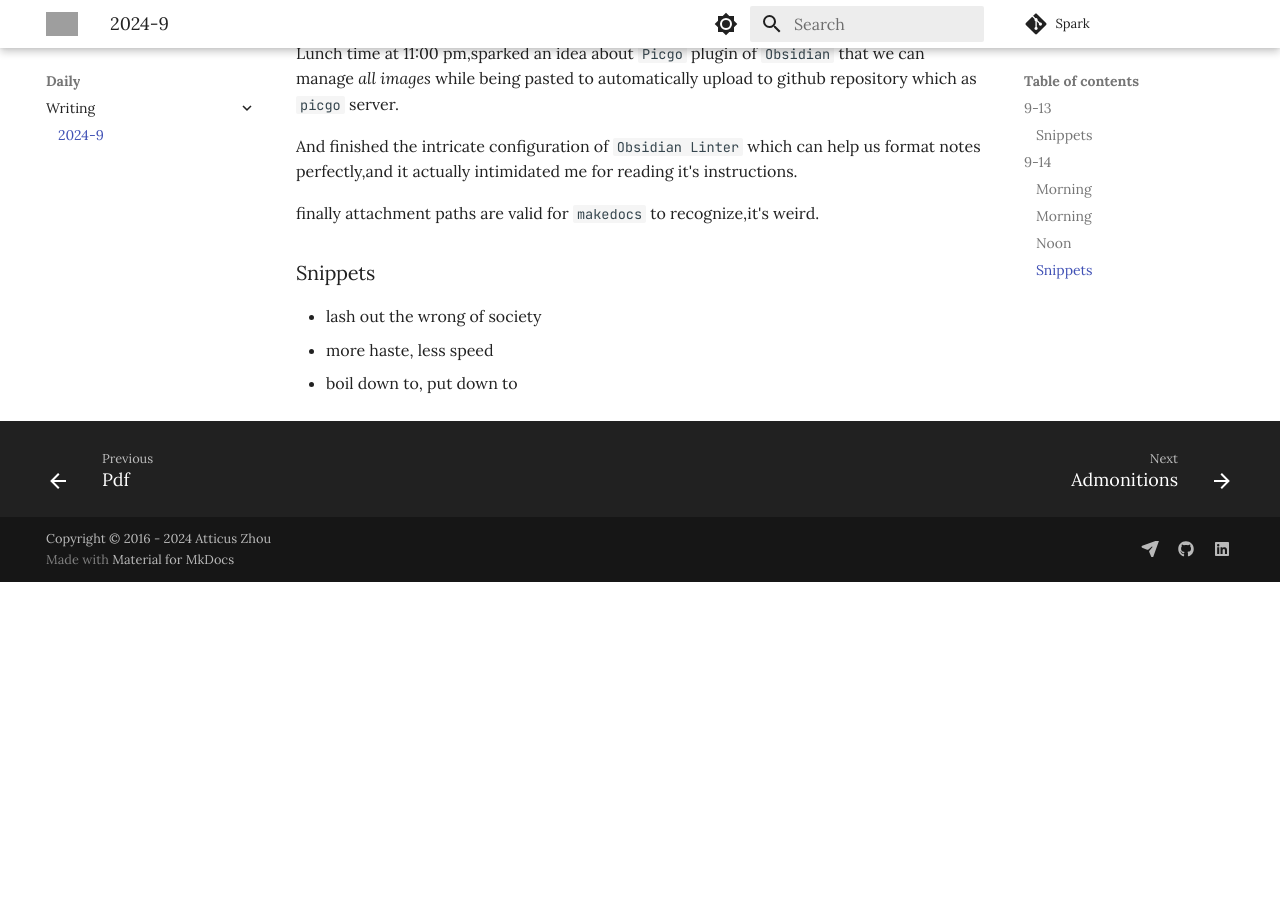
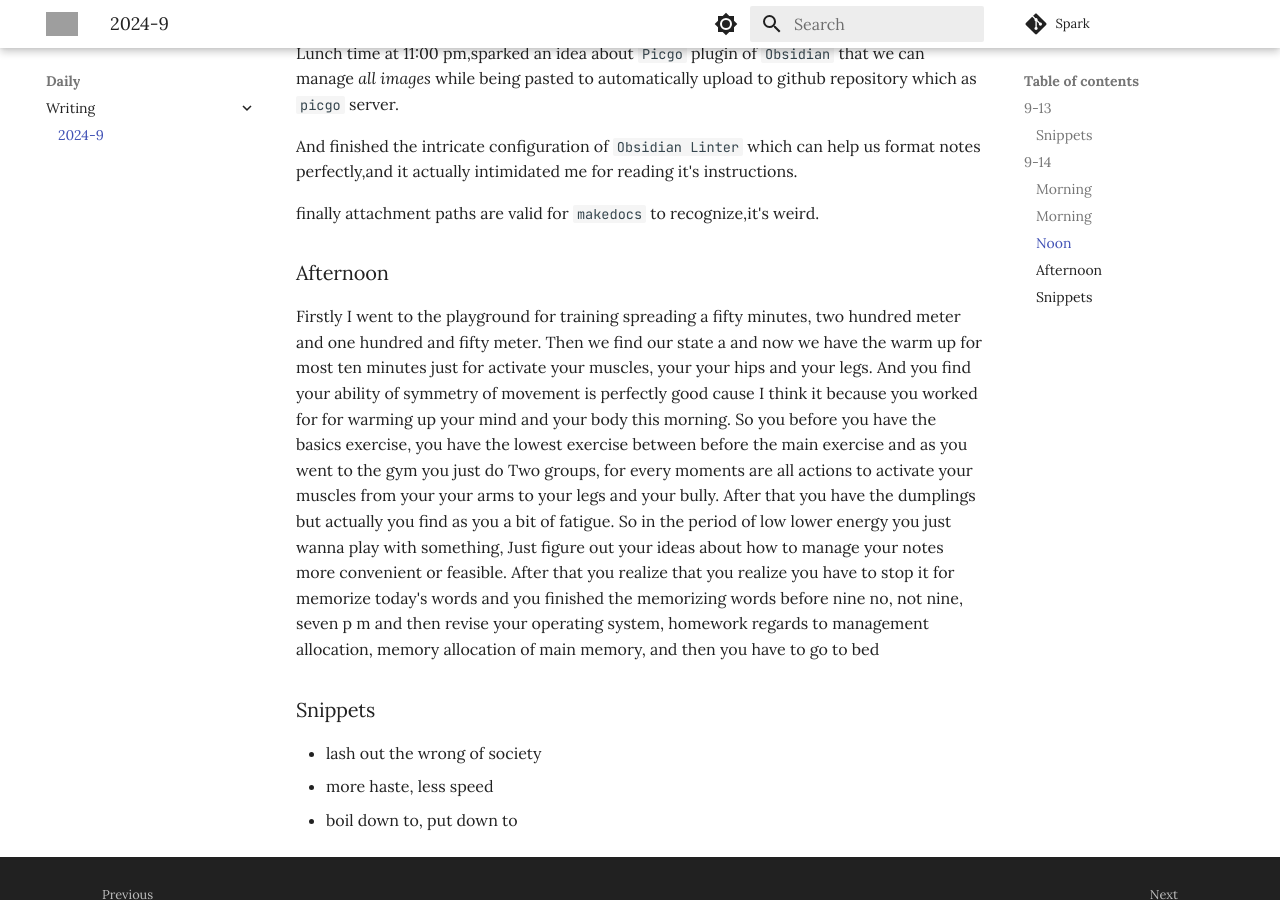
Before and after one commit to Atticuszz/Spark, an MkDocs documentation site: the page built from docs/Daily/writing/2024-9.md, in a window 1280 px wide and 900 px high, scrolled down 1776 px. Built offline with MkDocs 1.6.1 and Material for MkDocs 9.7.7, drawn with Linux system fonts in a browser that asks for light colours; comment, search, counter and statistics services are not loaded; before the commit the page ends 2358 px from its top, so only the background shows below that; grey boxes are pictures that could not be loaded.

Commit message:
vault backup: 2024-09-14 20:58:45
Affected files:
.obsidian/workspace-mobile.json
Untitled.canvas
docs/Daily/writing/2024-9.md

```diff
--- a/docs/Daily/writing/2024-9.md
+++ b/docs/Daily/writing/2024-9.md
@@ -33,6 +33,10 @@ And finished the intricate configuration of `Obsidian Linter` which can help us
 
 finally attachment paths are valid for `makedocs` to recognize,it's weird.
 
+### Afternoon
+
+Firstly I went to the playground for training spreading a fifty minutes, two hundred meter and one hundred and fifty meter. Then we find our state a and now we have the warm up for most ten minutes just for activate your muscles, your your hips and your legs. And you find your ability of symmetry of movement is perfectly good cause I think it because you worked for for warming up your mind and your body this morning. So you before you have the basics exercise, you have the lowest exercise between before the main exercise and as you went to the gym you just do Two groups, for every moments are all actions to activate your muscles from your your arms to your legs and your bully. After that you have the dumplings but actually you find as you a bit of fatigue. So in the period of low lower energy you just wanna play with something, Just figure out your ideas about how to manage your notes more convenient or feasible. After that you realize that you realize you have to stop it for memorize today's words and you finished the memorizing words before nine no, not nine, seven p m and then revise your operating system, homework regards to management allocation, memory allocation of main memory, and then you have to go to bed
+
 ### Snippets
 
 - lash out the wrong of society
```
Also changed, not shown: 2 other files.
